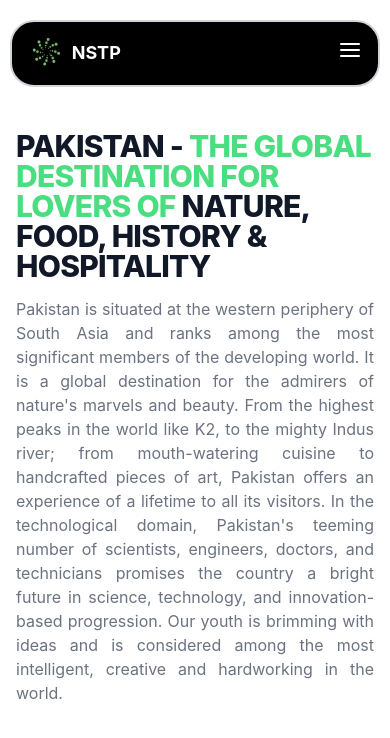
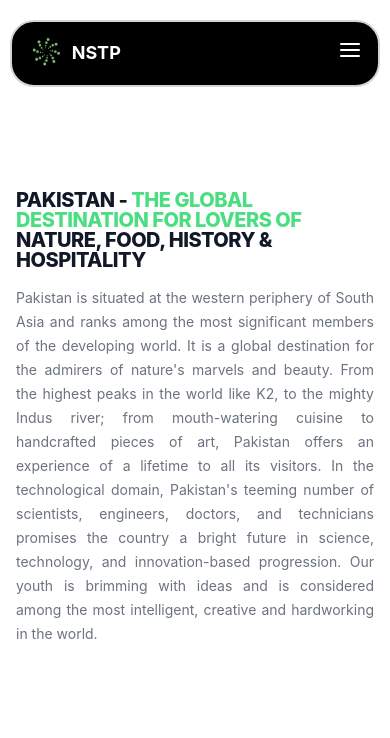
Before and after one commit to Sohaib-Ahmed869/NSTP, a React (Create React App) app: page /about in a window 390 px wide. Shown: the top 738 px of the page. Built offline with nearby package versions, Linux system fonts and the light colour scheme.

Commit message:
responsive

```diff
--- a/src/About/page.js
+++ b/src/About/page.js
@@ -173,14 +173,14 @@ const PakistanAbout = () => {
           className="hidden lg:block lg:w-1/4"
         ></img>
         <div className="lg:w-3/4">
-          <h1 className="mb-4 text-3xl font-extrabold leading-none tracking-tight text-gray-900">
+          <h1 className="mb-4 text-xl lg:text-3xl font-extrabold leading-none tracking-tight text-gray-900">
             PAKISTAN -{" "}
             <span className="text-green-400">
               THE GLOBAL DESTINATION FOR LOVERS OF{" "}
             </span>{" "}
             NATURE, FOOD, HISTORY & HOSPITALITY
           </h1>
-          <p className="text-md font-normal text-gray-500 mb-10 leading-6 text-justify">
+          <p className="text-sm lg:text-md font-normal text-gray-500 mb-10 leading-6 text-justify">
             Pakistan is situated at the western periphery of South Asia and
             ranks among the most significant members of the developing world. It
             is a global destination for the admirers of nature's marvels and
@@ -215,14 +215,14 @@ const IslamabadAbout = () => {
     <div>
       <div className="flex flex-row justify-between items-center gap-20 mt-10">
         <div className="lg:w-3/4">
-          <h1 className="mb-4 text-3xl font-extrabold leading-none tracking-tight text-gray-900">
+          <h1 className="mb-4 text-xl lg:text-3xl font-extrabold leading-none tracking-tight text-gray-900">
             ISLAMABAD -{" "}
             <span className="text-green-400">
               PAKISTAN'S PREMIER LOCATION FOR{" "}
             </span>{" "}
             INNOVATIVE TECHNOLOGY-DRIVEN ENTERPRISES
           </h1>
-          <p className="text-md font-normal text-gray-500 mb-10 leading-6 text-justify">
+          <p className="text-sm lg:text-md font-normal text-gray-500 mb-10 leading-6 text-justify">
             Islamabad is the capital of Pakistan, and is one of the most
             picturesque and beautiful capitals in the world, in addition to
             being a safe and secure city. It is one of the most well planned and
@@ -270,13 +270,13 @@ const NustAbout = () => {
           className="hidden lg:block lg:w-1/4"
         ></img>
         <div className="lg:w-3/4">
-          <h1 className="mb-4 text-3xl font-extrabold leading-none tracking-tight text-gray-900">
+          <h1 className="mb-4 text-xl lg:text-3xl font-extrabold leading-none tracking-tight text-gray-900">
             NATIONAL UNIVERSITY OF SCIENCES AND TECHNOLOGY -{" "}
             <span className="text-green-400">
               PAKISTAN'S PREMIER UNIVERSITY FOR SCIENCE AND TECHNOLOGY
             </span>
           </h1>
-          <p className="text-md font-normal text-gray-500 mb-10 leading-6 text-justify">
+          <p className="text-sm lg:text-md font-normal text-gray-500 mb-10 leading-6 text-justify">
             National University of Sciences and Technology (NUST) is a
             multi-school university with its headquarters in Islamabad,
             Pakistan. The university offers undergraduate and graduate degrees,
@@ -312,13 +312,13 @@ const NSTPAbout = () => {
     <div>
       <div className="flex flex-row justify-between items-center gap-20">
         <div className="lg:w-3/4">
-          <h1 className="mb-4 text-3xl font-extrabold leading-none tracking-tight text-gray-900">
+          <h1 className="mb-4 text-xl lg:text-3xl font-extrabold leading-none tracking-tight text-gray-900">
             NATIONAL SCIENCE AND TECHNOLOGY PARK -{" "}
             <span className="text-green-400">
               PAKISTAN'S PREMIER TECHNOLOGY PARK FOR SCIENCE AND TECHNOLOGY
             </span>
           </h1>
-          <p className="text-md font-normal text-gray-500 mb-10 leading-6 text-justify">
+          <p className="text-sm lg:text-md font-normal text-gray-500 mb-10 leading-6 text-justify">
             National Science and Technology Park (NSTP) is a technology park
             located in Islamabad, Pakistan. The park is home to a number of
             high-tech companies, startups, and international firms. The park is
```
